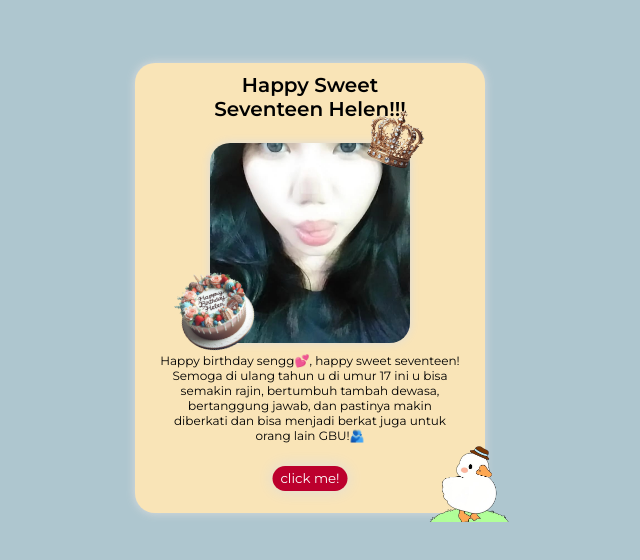
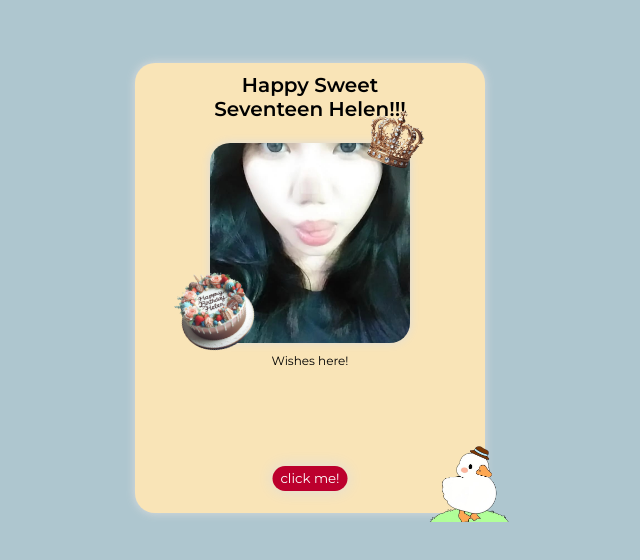
Before and after one commit to othersidedrl/helen-birthday, a plain HTML site: page index.html in a window 1280 px wide. Shown: the part 112-672 px from the top of the page, without its empty margins (330-970 px from the left). Drawn offline with Linux system fonts and the light colour scheme.

Commit message:
Update index.html

```diff
--- a/index.html
+++ b/index.html
@@ -21,8 +21,7 @@
       <img id="imageSlider" src="" alt="Image Slider">
     </div>
     <div class="wishes" id="wishesContent">
-      <p>Happy birthday sengg💕, happy sweet seventeen! Semoga di ulang tahun u di umur 17 ini u bisa semakin rajin,
-        bertumbuh tambah dewasa, bertanggung jawab, dan pastinya makin diberkati dan bisa menjadi berkat juga untuk orang lain GBU!🫂<br><br>-Darel</p>
+      <p>Wishes here!</p>
     </div>
     <button id="changeTextButton" class="click-effect">click me!</button>
   </div>
```
